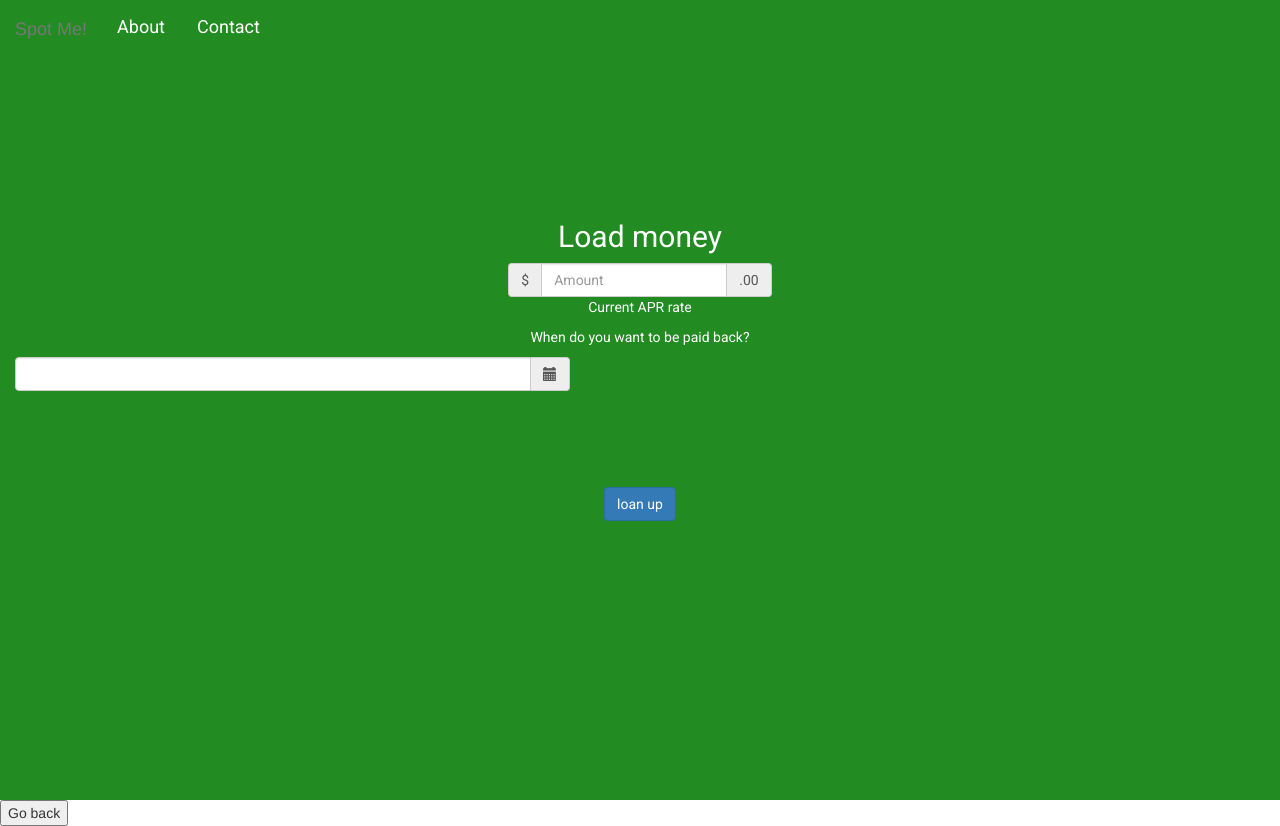
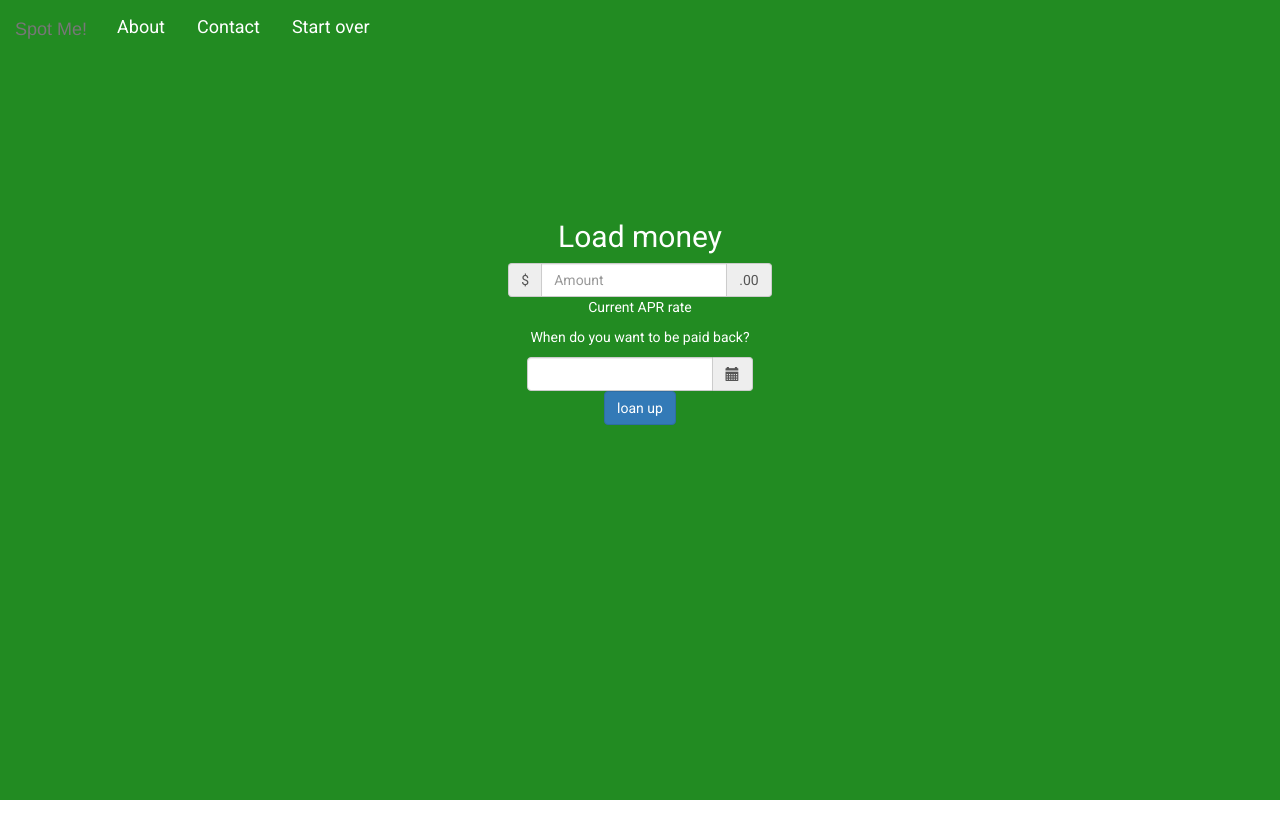
Before and after one commit to aschwizzy710/spotme, a website: page public/html/index.html in a window 1280 px wide. Both pictures are taken after a click on the button "Loan". After the commit the page ends 800 px from the top, so only its background shows below. Drawn offline with nearby package versions, Linux system fonts and the light colour scheme; files that its build step writes are made by us from their sources; files whose address does not match are found by name.

Commit message:
fixed styling on date input

```diff
--- a/public/html/index.html
+++ b/public/html/index.html
@@ -20,6 +20,7 @@
           <ul class="nav nav-pills">
             <li role="presentation"><a href="#about" onclick="$('#about').animatescroll({scrollSpeed:1000,easing:'easeInOutBack'});">About</a></li>
             <li role="presentation"><a href="#contact" onclick="$('#contact').animatescroll({scrollSpeed:1000,easing:'easeInOutBack'});">Contact</a></li>
+            <li role="presentation"><a href='' ng-hide='!loan' ng-click='loan=false ; starthere=false'>Start over</a></li>
           </ul>
         </div>
       </nav>
@@ -54,8 +55,7 @@
 
           <p>When do you want to be paid back?</p>
 
-          <div class="container">
-              <div class="col-sm-6" style="height:130px;">
+          <form class="form-inline">
             <div class="form-group">
                 <div class='input-group date' id='datetimepicker11'>
                     <input type='text' class="form-control" />
@@ -65,9 +65,8 @@
                     </span>
                 </div>
             </div>
-              </div>
+          </form>
 
-          </div>
 
           <button type="submit" class="btn btn-primary">loan up</button>
         </div>
@@ -76,7 +75,7 @@
         <div ng-hide='!borrow'>
           <h2>some other writing</h2>
         </div>
-        <button ng-hide='!loan' ng-click='loan=false ; starthere=false'>Go back</button>
+
 
   </div>
   <script src="https://ajax.googleapis.com/ajax/libs/jquery/3.1.0/jquery.min.js"></script>
```
Lines whose indentation alone changed are shown as unchanged.
